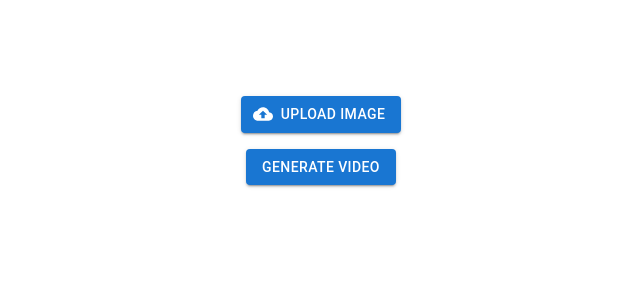
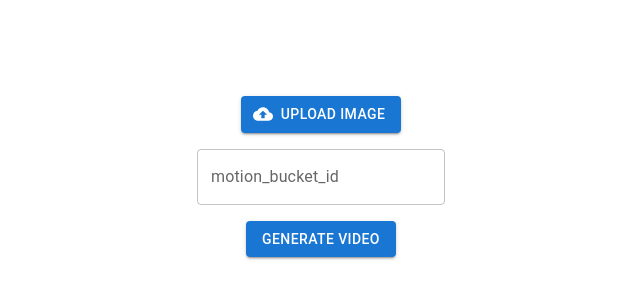
Before and after one commit to livepeer/ai-video-frontend-playground, a Next.js app: page /image-to-video in a window 1280 px wide. Shown: the top 300 px of the page, without its empty margins (319-959 px from the left). Built offline with nearby package versions, Linux system fonts and the light colour scheme.

Commit message:
image-to-video: Support extra params

```diff
--- a/src/app/image-to-video/actions.ts
+++ b/src/app/image-to-video/actions.ts
@@ -1,9 +1,8 @@
 "use server";
 
 export async function imageToVideo(prevState: any, formData: FormData) {
-  formData.append("model_id", "stabilityai/sd-turbo");
-
   const image = formData.get("image") as File;
+  const motionBucketID = formData.get("motion_bucket_id");
 
   const newFormData = new FormData();
   newFormData.append("image", image);
@@ -11,6 +10,7 @@ export async function imageToVideo(prevState: any, formData: FormData) {
     "model_id",
     "stabilityai/stable-video-diffusion-img2vid-xt"
   );
+  if (motionBucketID) newFormData.append("motion_bucket_id", motionBucketID);
 
   const url = process.env.AI_VIDEO_API_URL + "/image-to-video";
   const res = await fetch(url, {
--- a/src/app/image-to-video/page.tsx
+++ b/src/app/image-to-video/page.tsx
@@ -3,6 +3,7 @@
 import React, { useState } from "react";
 import Button from "@mui/material/Button";
 import CloudUploadIcon from "@mui/icons-material/CloudUpload";
+import TextField from "@mui/material/TextField";
 import { styled } from "@mui/material/styles";
 import { useFormStatus } from "react-dom";
 import { useFormState } from "react-dom";
@@ -52,6 +53,13 @@ const ImageToVideoBox = () => {
         />
       </Button>
       {inputImageUrl && <img src={inputImageUrl} />}
+      <TextField
+        id="outlined-basic"
+        label="motion_bucket_id"
+        variant="outlined"
+        name="motion_bucket_id"
+        type="text"
+      />
       <Button component="label" variant="contained" disabled={pending}>
         Generate Video
         <VisuallyHiddenInput type="submit" />
```
